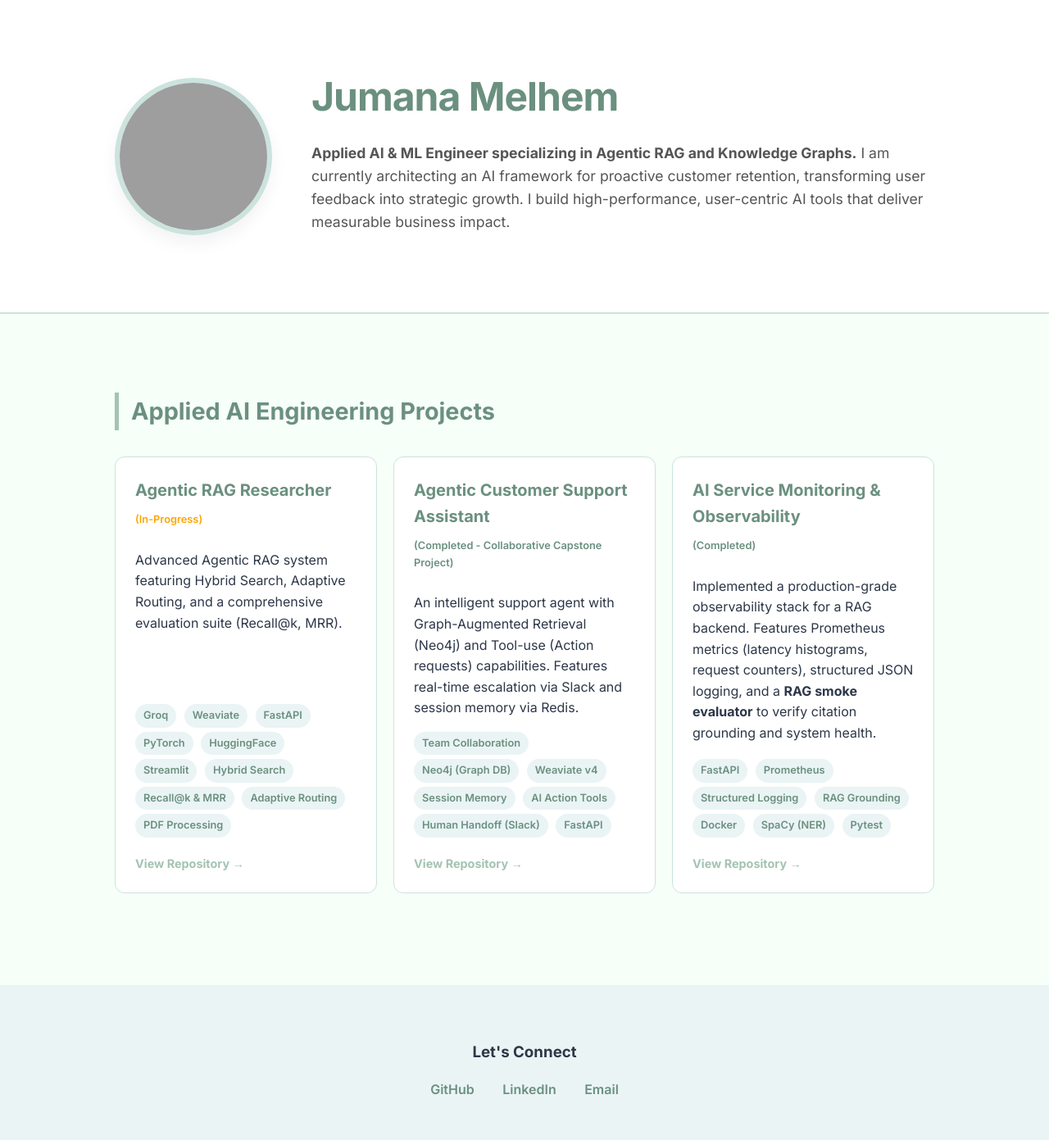
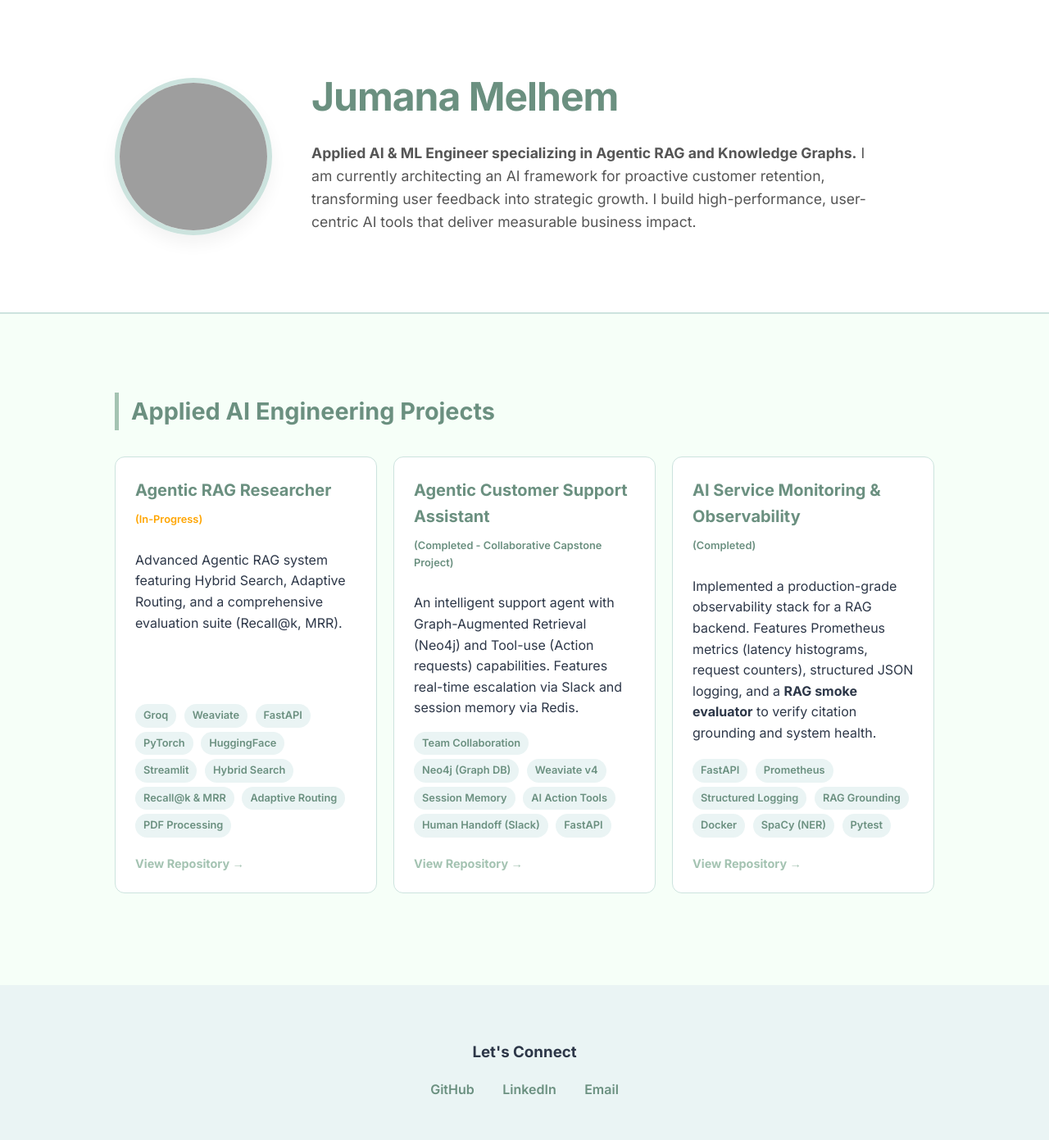
Before and after one commit to Jumana-ML/Jumana-ML.github.io, a Jekyll site: the page index.html, which Jekyll copies as it is, in a window 1280 px wide. Shown: the whole page at 82% size. Built offline with Jekyll 4.4.1, drawn with Linux system fonts in a browser that asks for light colours; grey boxes are pictures that could not be loaded.

Commit message:
Reduce max-width of header text from 750px to 700px

```diff
--- a/index.html
+++ b/index.html
@@ -58,7 +58,7 @@
         }
 
         .header-text p {
-            max-width: 750px;
+            max-width: 700px;
             margin: 1rem 0;
             font-size: 1.1rem;
             color: #555;
```
